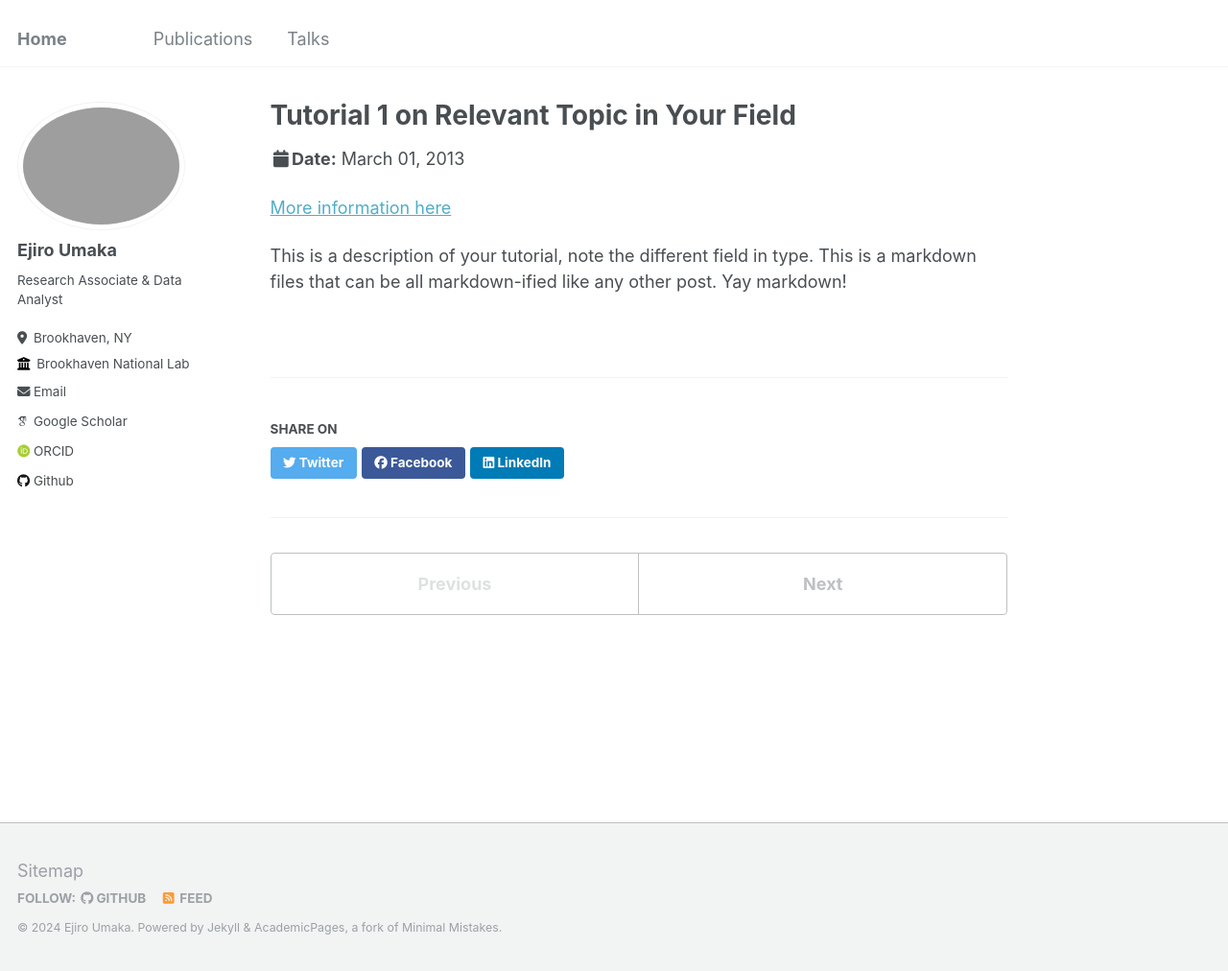
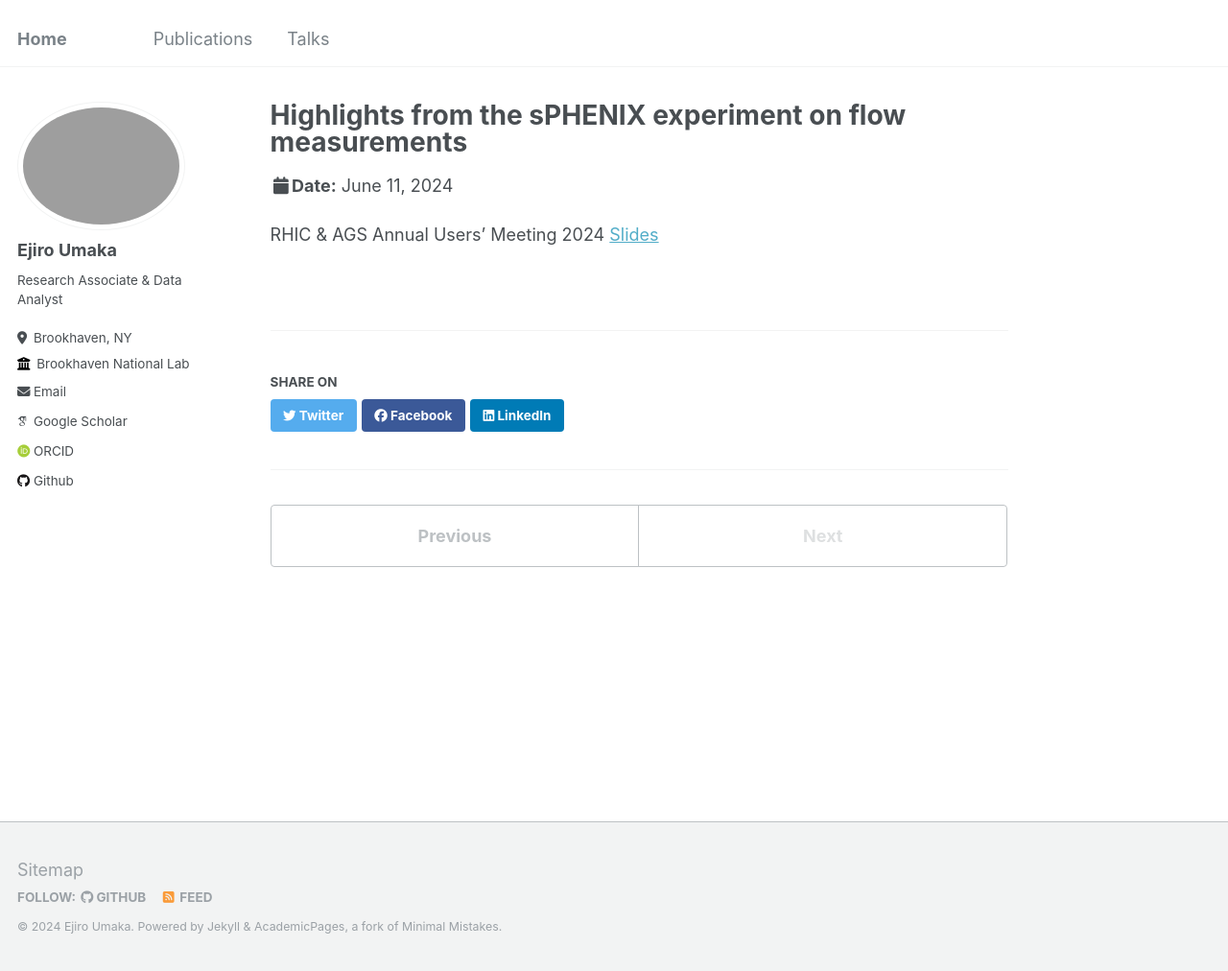
Before and after one commit to eumaka/eumaka.github.io, a Jekyll site: the page built from _talks/2013-03-01-tutorial-1.md, in a window 1280 px wide and 1012 px high. Shown: the whole window at 96% size. Built offline with Jekyll 4.4.1, drawn with Linux system fonts in a browser that asks for light colours; some web fonts are replaced.

Commit message:
Update 2013-03-01-tutorial-1.md

```diff
--- a/_talks/2013-03-01-tutorial-1.md
+++ b/_talks/2013-03-01-tutorial-1.md
@@ -1,13 +1,13 @@
 ---
-title: "Tutorial 1 on Relevant Topic in Your Field"
+title: "Highlights from the sPHENIX experiment on flow measurements"
 collection: talks
-type: "Tutorial"
-permalink: /talks/2013-03-01-tutorial-1
-venue: "UC-Berkeley Institute for Testing Science"
-date: 2013-03-01
-location: "Berkeley CA, USA"
+type: "Conference"
+permalink: /talks/2024-06-11
+venue: "Brookhaven National Lab"
+date: 2024-06-11
+location: "Upton, NY"
 ---
 
-[More information here](http://exampleurl.com)
 
-This is a description of your tutorial, note the different field in type. This is a markdown files that can be all markdown-ified like any other post. Yay markdown!
+RHIC & AGS Annual Users’ Meeting 2024
+[Slides](https://indico.bnl.gov/event/22687/contributions/91511/attachments/55101/94496/EjiroU_sPHENIX_flow_AUM24.pdf)
```
